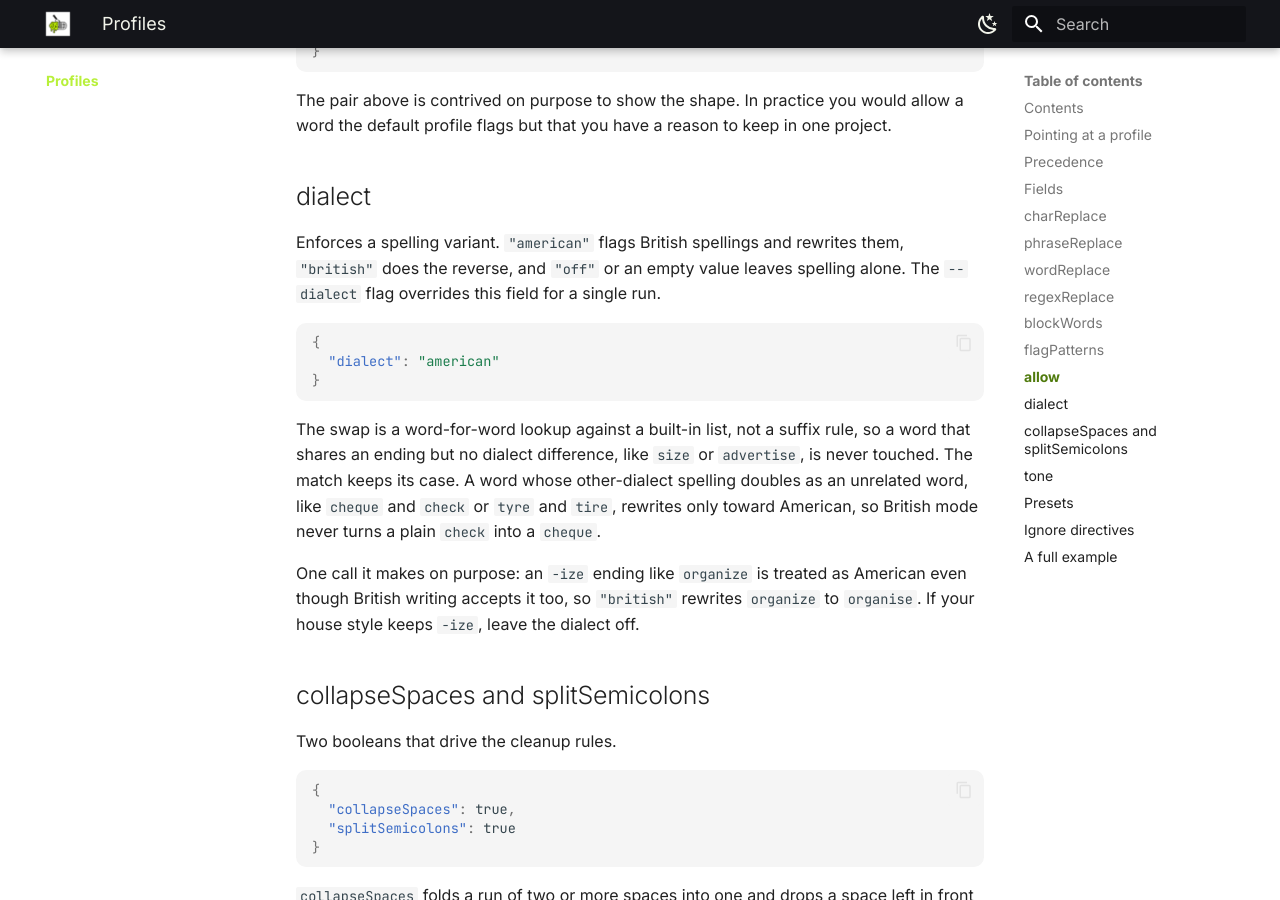
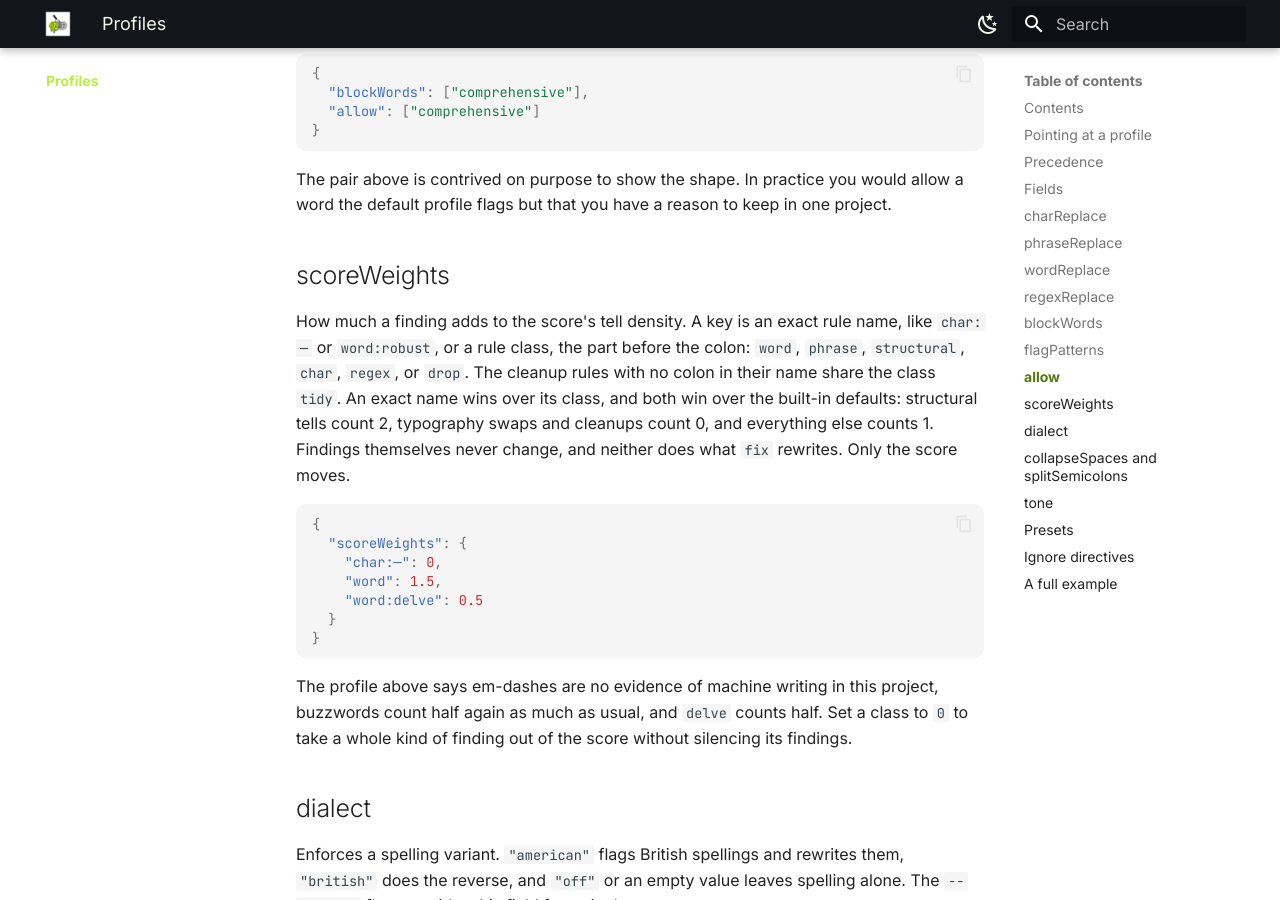
Before and after one commit to dcadolph/slop-chop, an MkDocs documentation site: the page built from docs/PROFILE.md, in a window 1280 px wide and 900 px high, scrolled down 5048 px. Built offline with MkDocs 1.6.1 and Material for MkDocs 9.7.7, drawn with Linux system fonts in a browser that asks for light colours; some of the changed text lies outside the part shown.

Commit message:
Document scoreWeights in the profile reference

````diff
--- a/docs/PROFILE.md
+++ b/docs/PROFILE.md
@@ -20,6 +20,7 @@ profile, see [Your voice](VOICE.md).
 - [blockWords](#blockwords)
 - [flagPatterns](#flagpatterns)
 - [allow](#allow)
+- [scoreWeights](#scoreweights)
 - [dialect](#dialect)
 - [collapseSpaces and splitSemicolons](#collapsespaces-and-splitsemicolons)
 - [tone](#tone)
@@ -64,6 +65,7 @@ key both set, so a preset adds without overwriting what you wrote. See
 | `blockWords`      | array of strings    | no       | Flag a word or term but leave it in place.    |
 | `flagPatterns`    | object              | no       | Flag a structural tell by regex, no rewrite.  |
 | `allow`           | array of strings    | n/a      | Exempt a word from every rule.                |
+| `scoreWeights`    | object              | n/a      | Tune how much each rule adds to the score.    |
 | `dialect`         | string              | yes      | Enforce American or British spelling.         |
 | `collapseSpaces`  | boolean             | yes      | Fold repeated spaces and tidy punctuation.    |
 | `splitSemicolons` | boolean             | yes      | Turn a joining semicolon into two sentences.  |
@@ -204,6 +206,30 @@ raised it.
 The pair above is contrived on purpose to show the shape. In practice you would allow a
 word the default profile flags but that you have a reason to keep in one project.
 
+## scoreWeights
+
+How much a finding adds to the score's tell density. A key is an exact rule name, like
+`char:—` or `word:robust`, or a rule class, the part before the colon: `word`, `phrase`,
+`structural`, `char`, `regex`, or `drop`. The cleanup rules with no colon in their name
+share the class `tidy`. An exact name wins over its class, and both win over the built-in
+defaults: structural tells count 2, typography swaps and cleanups count 0, and everything
+else counts 1. Findings themselves never change, and neither does what `fix` rewrites.
+Only the score moves.
+
+```json
+{
+  "scoreWeights": {
+    "char:—": 0,
+    "word": 1.5,
+    "word:delve": 0.5
+  }
+}
+```
+
+The profile above says em-dashes are no evidence of machine writing in this project,
+buzzwords count half again as much as usual, and `delve` counts half. Set a class to `0`
+to take a whole kind of finding out of the score without silencing its findings.
+
 ## dialect
 
 Enforces a spelling variant. `"american"` flags British spellings and rewrites them,
````
